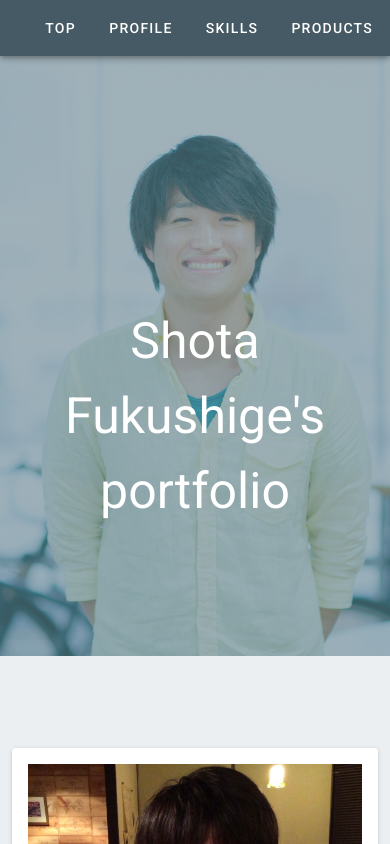
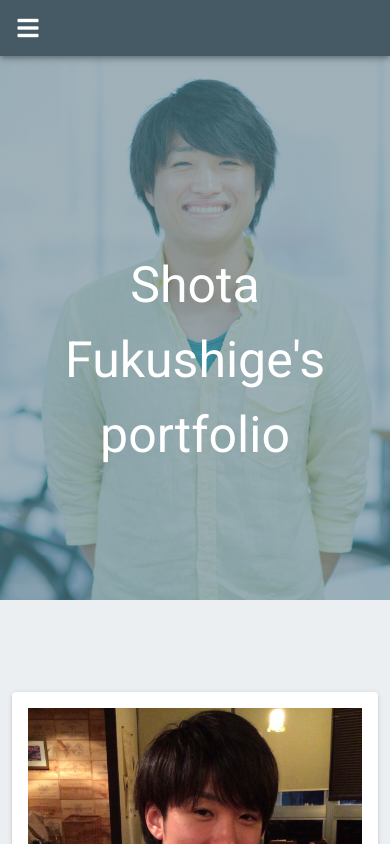
Before and after one commit to fksgshota/portfolio, a Vue app: page / in a window 390 px wide. Shown: the top 844 px of the page. Built offline with nearby package versions, Linux system fonts and the light colour scheme.

Commit message:
ヘッダーを固定した

```diff
--- a/src/components/Header.vue
+++ b/src/components/Header.vue
@@ -1,7 +1,9 @@
 <template>
-  <v-app-bar class="header blue-grey darken-2">
+  <v-app-bar fixed class="header blue-grey darken-2">
+    <v-app-bar-nav-icon dark app class="header_nav_icon" @click="drawer = true"></v-app-bar-nav-icon>
     <v-container class="d-flex justify-space-around">
       <HeaderButton
+        class="header_nav_link"
         v-for="link in links"
         :key="link.name"
         :name="link.name"
@@ -16,6 +18,7 @@ import HeaderButton from './HeaderButton';
 export default {
   data () {
     return {
+      drawer: false,
       links: [
         {
           name: "TOP",
@@ -46,4 +49,16 @@ export default {
 }
 </script>
 <style lang="scss" scoped>
+.header_nav_icon {
+  display: none;
+  @media screen and (max-width: 480px) {
+    display: initial;
+  }
+}
+.header_nav_link {
+  display: initial;
+  @media screen and (max-width: 480px) {
+    display: none;
+  }
+}
 </style>
```
